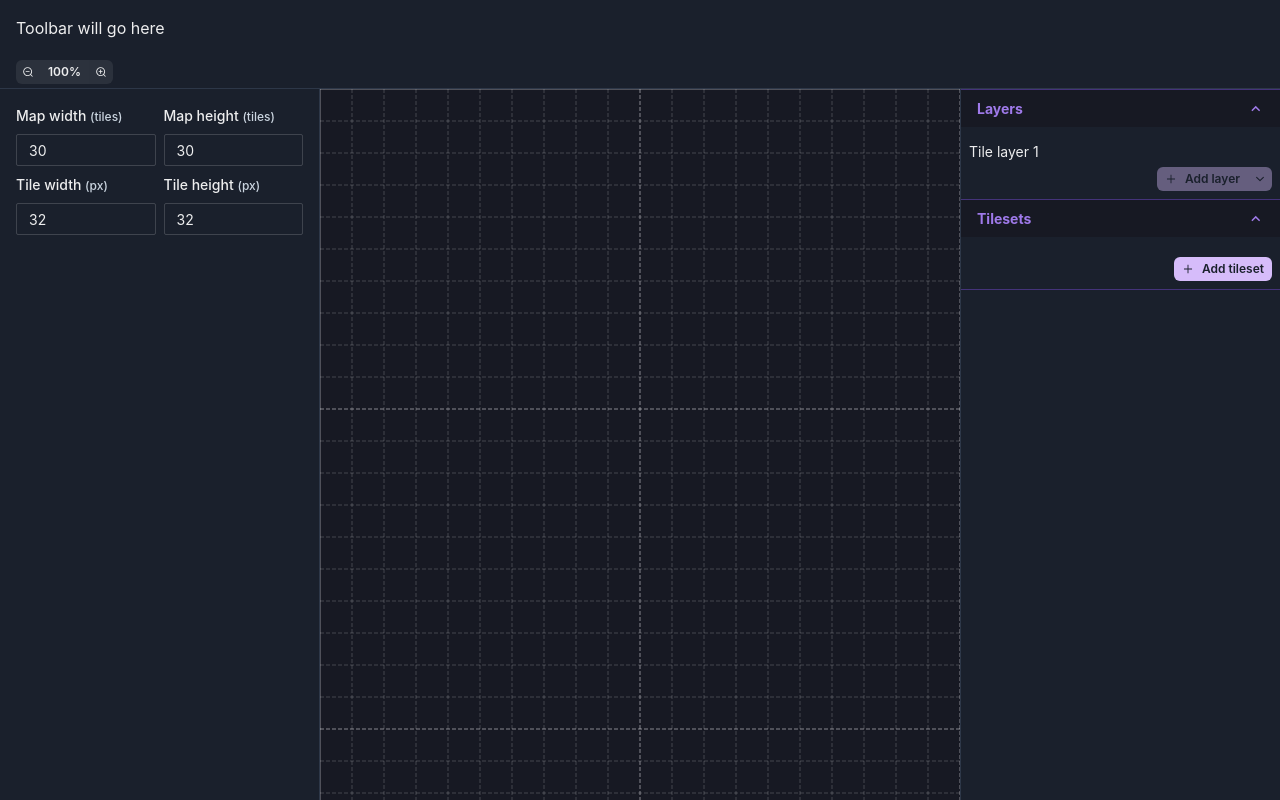
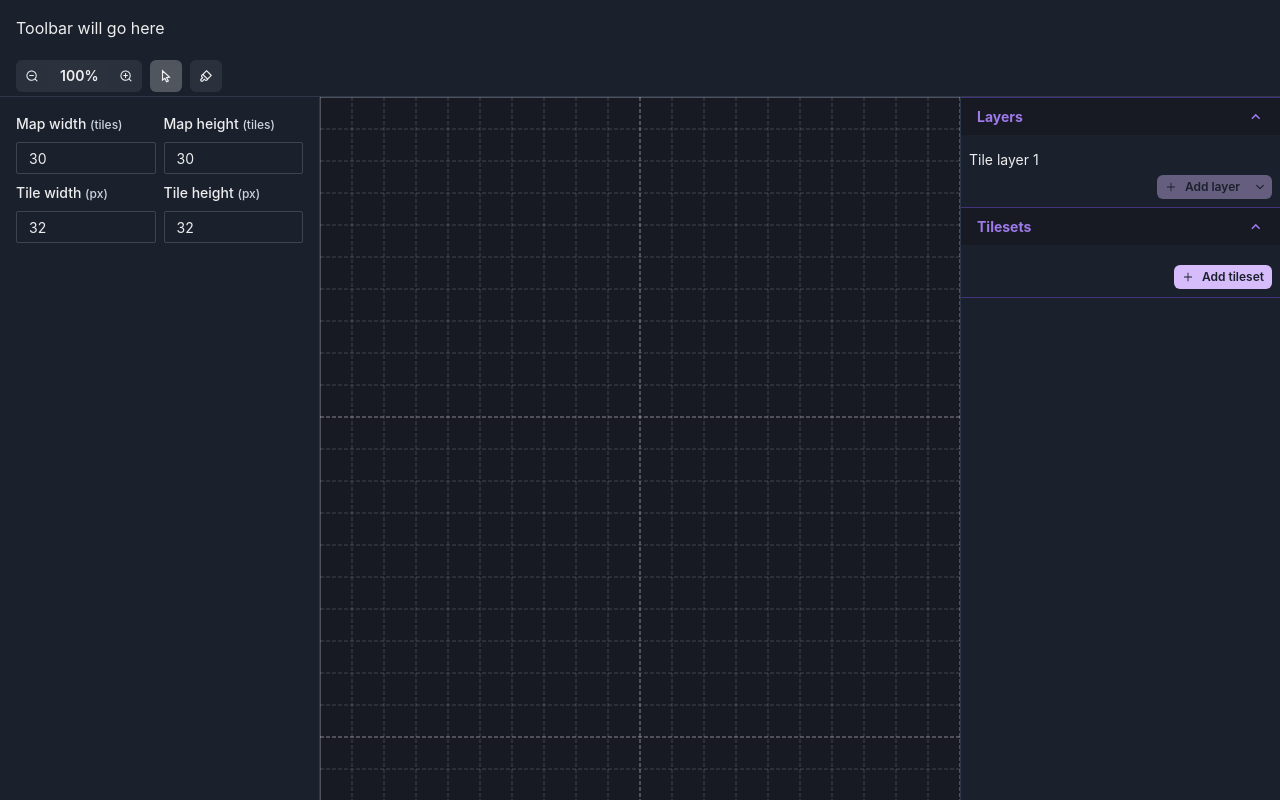
Before and after one commit to sebtoombs/map-editor, a React (Vite) app: page / in a window 1280 px wide. Built offline with nearby package versions, Linux system fonts and the light colour scheme.

Commit message:
Add tool types + select single tile

```diff
--- a/src/components/tileset-canvas.tsx
+++ b/src/components/tileset-canvas.tsx
@@ -2,6 +2,7 @@ import { Box } from "@chakra-ui/react";
 import Konva from "konva";
 import { StageConfig } from "konva/lib/Stage";
 import { useCallback, useEffect, useRef, useState } from "react";
+import { useStore } from "../store/store";
 import {
   Editor,
   FileWithData,
@@ -11,8 +12,36 @@ import {
 import {
   getScaledPosition,
   mapCoordsToIndex,
+  mapIndexToCoords,
   snapToGrid,
 } from "../utils/canvas";
+
+export const drawSelectedTiles = (
+  canvas: any,
+  selectedTiles: number[],
+  {
+    gridX,
+    gridY,
+    gridColumns,
+  }: { gridX: number; gridY: number; gridColumns: number }
+) => {
+  canvas.selectedTilesLayer.removeChildren();
+
+  selectedTiles.forEach((tileIndex) => {
+    const { x, y } = mapIndexToCoords(tileIndex, { gridColumns, gridX, gridY });
+    const tileRect = new Konva.Rect({
+      x,
+      y,
+      width: gridX,
+      height: gridY,
+      fill: "#63B3ED",
+      opacity: 0.5,
+      stroke: "transparent",
+      strokeWidth: 1,
+    });
+    canvas.selectedTilesLayer.add(tileRect);
+  });
+};
 
 export const drawGrid = (
   editor: any,
@@ -121,17 +150,20 @@ export const createCanvas = ({
 
   const imageLayer = new Konva.Layer();
   const gridLayer = new Konva.Layer();
+  const selectedTilesLayer = new Konva.Layer();
   const indicatorLayer = new Konva.Layer();
 
   const canvas = {
     stage,
     imageLayer,
     gridLayer,
+    selectedTilesLayer,
     indicatorLayer,
   };
 
   stage.add(imageLayer);
   stage.add(gridLayer);
+  stage.add(selectedTilesLayer);
   stage.add(indicatorLayer);
 
   return canvas;
@@ -147,6 +179,26 @@ export function TileSetCanvas({
   const canvasContainerRef = useRef<HTMLDivElement>(null);
   const [canvas, setCanvas] = useState<any>();
 
+  const setSelectedTiles = useStore(
+    useCallback((state) => state.setSelectedTiles, [])
+  );
+  const isSelectedTileset = useStore(
+    useCallback(
+      (state) =>
+        state.selectedTiles &&
+        state.selectedTiles?.tileSetHash === tileset.hash,
+      [tileset.hash]
+    )
+  );
+  const selectedTileIndices = useStore(
+    useCallback(
+      (state) =>
+        (isSelectedTileset && state.selectedTiles?.tileIndices) || undefined,
+      [isSelectedTileset]
+    )
+  );
+
+  // Create the canvas
   useEffect(() => {
     let newCanvas: any;
     if (canvasContainerRef.current) {
@@ -163,6 +215,7 @@ export function TileSetCanvas({
     };
   }, []);
 
+  // Set the canvas size
   useEffect(() => {
     if (canvasContainerRef.current && canvas) {
       const { width, height } =
@@ -178,6 +231,7 @@ export function TileSetCanvas({
     }
   }, [canvas, tileset.imagewidth, tileset.imageheight]);
 
+  // Draw the grid
   useEffect(() => {
     if (canvas && canvasContainerRef.current) {
       const { width, height } =
@@ -192,11 +246,34 @@ export function TileSetCanvas({
     }
   }, [canvas, tileset.tilewidth, tileset.tileheight, tileset.imagewidth]);
 
+  // Draw the tileset image
   useEffect(() => {
     if (canvas) {
       drawImage(canvas, tilesetImage.data);
     }
   }, [canvas, tilesetImage.data]);
+
+  useEffect(() => {
+    if (canvas && isSelectedTileset && selectedTileIndices?.length) {
+      const { width, height } =
+        canvasContainerRef.current!.getBoundingClientRect();
+
+      const scale = width / tileset.imagewidth;
+
+      drawSelectedTiles(canvas, selectedTileIndices, {
+        gridX: scale * tileset.tilewidth,
+        gridY: scale * tileset.tileheight,
+        gridColumns: tileset.imagewidth / tileset.tilewidth,
+      });
+    }
+  }, [
+    canvas,
+    isSelectedTileset,
+    selectedTileIndices,
+    tileset.tilewidth,
+    tileset.tileheight,
+    tileset.imagewidth,
+  ]);
 
   // // this might need to be throttled / some optimisation
   const onStageHover = useCallback(() => {
@@ -237,8 +314,16 @@ export function TileSetCanvas({
       gridX: scale * tileset.tilewidth,
       gridY: scale * tileset.tileheight,
     });
-    // TODO
-  }, [canvas, tileset.tilewidth, tileset.tileheight, tileset.imagewidth]);
+
+    setSelectedTiles(tileset.hash, [gridIndex]);
+  }, [
+    canvas,
+    tileset.tilewidth,
+    tileset.tileheight,
+    tileset.imagewidth,
+    tileset.hash,
+    setSelectedTiles,
+  ]);
 
   // // Listen for mouse moves on the stage
   useEffect(() => {
--- a/src/components/top-toolbar.tsx
+++ b/src/components/top-toolbar.tsx
@@ -8,10 +8,16 @@ import {
   WrapItem,
 } from "@chakra-ui/react";
 import { AiOutlineZoomIn, AiOutlineZoomOut } from "react-icons/ai";
+import { BiBrush } from "react-icons/bi";
+import { GrCursor } from "react-icons/gr";
 import { useStore } from "../store/store";
 
 export function TopToolbar() {
   const [scale, setScale] = useStore((state) => [state.scale, state.setScale]);
+  const [selectedTool, setSelectedTool] = useStore((state) => [
+    state.selectedTool,
+    state.setSelectedTool,
+  ]);
 
   return (
     <Box px="4" py="1">
@@ -21,26 +27,53 @@ export function TopToolbar() {
             <Tooltip label="Zoom out">
               <IconButton
                 onClick={() => setScale(scale - 0.1)}
-                size="xs"
+                size="sm"
                 icon={<AiOutlineZoomOut />}
                 aria-label="Zoom editor in"
               />
             </Tooltip>
             <Tooltip label="Reset zoom">
-              <Button size="xs" onClick={() => setScale(1)}>
+              <Button size="sm" onClick={() => setScale(1)}>
                 {Math.round(scale * 100)}%
               </Button>
             </Tooltip>
             <Tooltip label="Zoom in">
               <IconButton
                 onClick={() => setScale(scale + 0.1)}
-                size="xs"
+                size="sm"
                 icon={<AiOutlineZoomIn />}
                 aria-label="Zoom editor in"
               />
             </Tooltip>
           </ButtonGroup>
         </WrapItem>
+        <WrapItem>
+          <Tooltip label="Select cursor tool">
+            <IconButton
+              icon={<GrCursor />}
+              aria-label="Cursor tool"
+              size="sm"
+              sx={{
+                "svg *": {
+                  stroke: "currentColor",
+                },
+              }}
+              isActive={selectedTool === "cursor"}
+              onClick={() => setSelectedTool("cursor")}
+            />
+          </Tooltip>
+        </WrapItem>
+        <WrapItem>
+          <Tooltip label="Select paint tool">
+            <IconButton
+              icon={<BiBrush />}
+              aria-label="Paint tool"
+              size="sm"
+              isActive={selectedTool === "paint"}
+              onClick={() => setSelectedTool("paint")}
+            />
+          </Tooltip>
+        </WrapItem>
       </Wrap>
     </Box>
   );
--- a/src/store/editor-slice.ts
+++ b/src/store/editor-slice.ts
@@ -17,6 +17,8 @@ export const createEditorSlice: StateCreator<
 > = (set, get) => ({
   scale: 1,
   currentLayerId: 1,
+  selectedTool: "cursor",
+  selectedTiles: undefined,
   tilesetImages: [],
   computed: {
     // Tilesets aren't very unique, so we need to add a hash to them to make them unique for rendering etc
@@ -37,6 +39,21 @@ export const createEditorSlice: StateCreator<
         if (scale > 0) {
           state.scale = scale;
         }
+      })
+    ),
+  setSelectedTool: (tool) =>
+    set(
+      produce((state) => {
+        state.selectedTool = tool;
+      })
+    ),
+  setSelectedTiles: (tileSetHash, tileIndices) =>
+    set(
+      produce((state) => {
+        state.selectedTiles = {
+          tileSetHash,
+          tileIndices,
+        };
       })
     ),
   setMapWidth: (mapWidth) =>
--- a/src/utils/canvas.ts
+++ b/src/utils/canvas.ts
@@ -22,6 +22,19 @@ export const mapCoordsToIndex = (
 
   const index = Math.round((snappedY / gridY) * gridColumns + snappedX / gridX);
   return index;
+};
+
+export const mapIndexToCoords = (
+  index: number,
+  {
+    gridColumns,
+    gridX,
+    gridY,
+  }: { gridColumns: number; gridX: number; gridY: number }
+) => {
+  const x = (index % gridColumns) * gridX;
+  const y = Math.floor(index / gridColumns) * gridY;
+  return { x, y };
 };
 
 export const getScaledPosition = (
```
Also changed, not shown: src/types.ts (+10 -0 lines).
